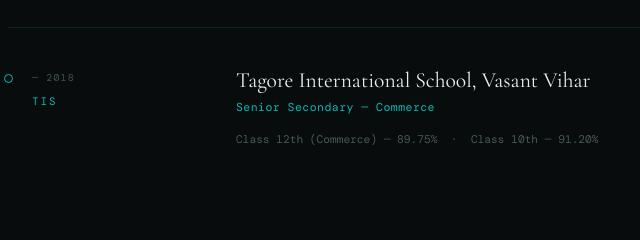
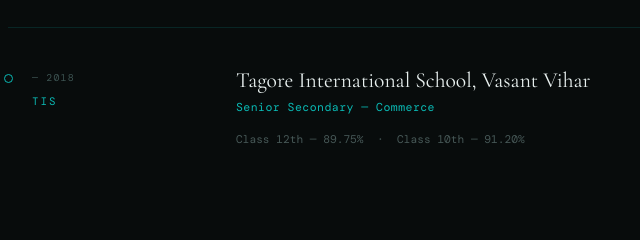
Before and after one commit to Vridhi-Wadhawan/Vridhi-Wadhawan.github.io, a plain HTML site: page index.html in a window 1280 px wide. Shown: the part 3960-4200 px from the top of the page, 206-846 px from the left. Drawn offline with nearby package versions, Linux system fonts and the light colour scheme; animation ran at ten frames a second; a web font is replaced by a local one.

Commit message:
Fix formatting in index.html and add newline at end

```diff
--- a/index.html
+++ b/index.html
@@ -1572,7 +1572,7 @@
             <div class="edu-inst-name">Tagore International School, Vasant Vihar</div>
             <div class="edu-prog">Senior Secondary — Commerce</div>
             <div class="edu-details">
-              Class 12th (Commerce) — 89.75%&nbsp;&nbsp;·&nbsp;&nbsp;Class 10th — 91.20%
+              Class 12th — 89.75%&nbsp;&nbsp;·&nbsp;&nbsp;Class 10th — 91.20%
             </div>
           </div>
         </div>
```
